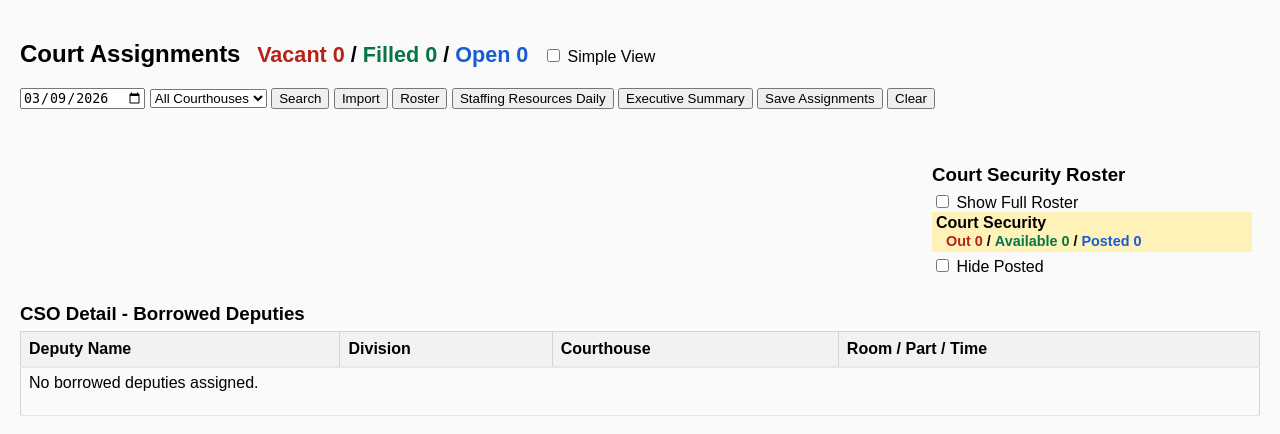
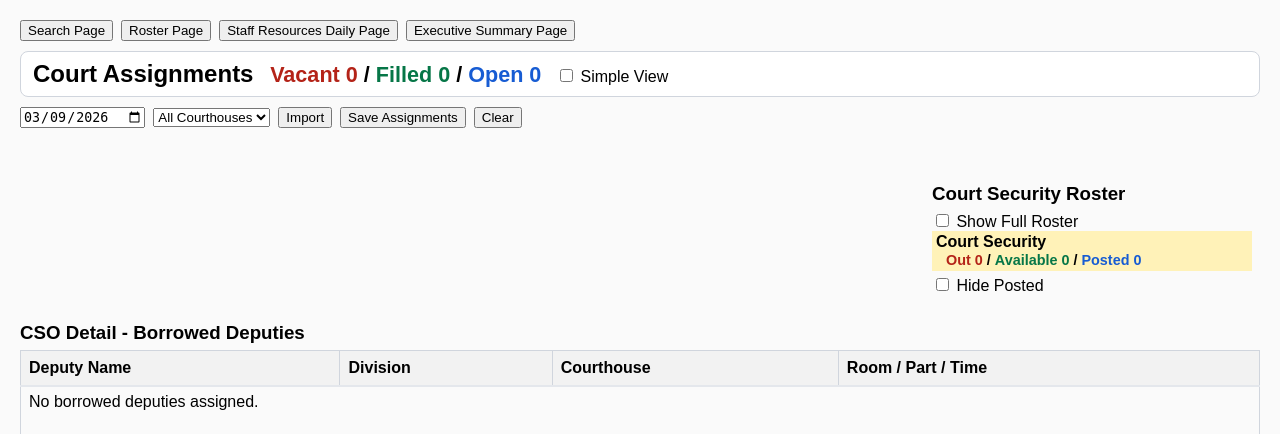
Before and after one commit to kisangseo/court-scheduling, a Flask app: page / in a window 1280 px wide. Shown: the top 434 px of the page. Run offline with Flask 3, Linux system fonts and the light colour scheme; data that the repository does not hold is empty.

Commit message:
Reorganize search page top controls layout

```diff
--- a/static/css/styles.css
+++ b/static/css/styles.css
@@ -5,6 +5,32 @@ body {
     background: #fafafa;
     margin: 0;
     padding: 20px;
+}
+
+.top-controls {
+    display: flex;
+    flex-direction: column;
+    gap: 10px;
+}
+
+.top-nav-controls,
+.assignment-action-controls {
+    display: flex;
+    flex-wrap: wrap;
+    gap: 8px;
+    align-items: center;
+}
+
+.assignment-header-box {
+    border: 1px solid #d0d5dd;
+    border-radius: 8px;
+    background: #fff;
+    padding: 8px 12px;
+    display: inline-block;
+}
+
+.assignment-header-box h2 {
+    margin: 0;
 }
 
 table {
--- a/templates/search.html
+++ b/templates/search.html
@@ -11,8 +11,18 @@
 <body>
 
 <div class="top-controls">
+    <div class="top-nav-controls">
+        <button type="button" onclick="window.location.href='/'">Search Page</button>
+        <button type="button" onclick="openRoster()">Roster Page</button>
+        <button type="button" onclick="window.open('/staffing', '_blank')">Staff Resources Daily Page</button>
+        <button type="button" onclick="openExecutiveSummary()">Executive Summary Page</button>
+    </div>
+
+    <div class="assignment-header-box">
         <h2>Court Assignments <span id="overallAssignmentCounts" class="counts-inline"></span> <label class="simple-view-toggle"><input type="checkbox" id="simpleViewToggle"> Simple View</label></h2>
-
+    </div>
+
+    <div class="assignment-action-controls">
         <input type="date" id="date">
 
         <select id="courthouse">
@@ -23,14 +33,11 @@
             <option value="Family">Family</option>
         </select>
 
-    <button onclick="search()">Search</button>
         <button id="importPreviousWeekdayBtn" type="button">Import</button>
-    <button onclick="openRoster()">Roster</button>
-    <button onclick="window.open('/staffing', '_blank')">Staffing Resources Daily</button>
-    <button onclick="openExecutiveSummary()">Executive Summary</button>
         <button id="saveAssignments">Save Assignments</button>
         <button id="clearAssignmentsBtn" type="button">Clear</button>
         <span id="saveStatus" class="counts-inline"></span>
+    </div>
 </div>
 
 <br><br>
```
Lines whose indentation alone changed are shown as unchanged.
